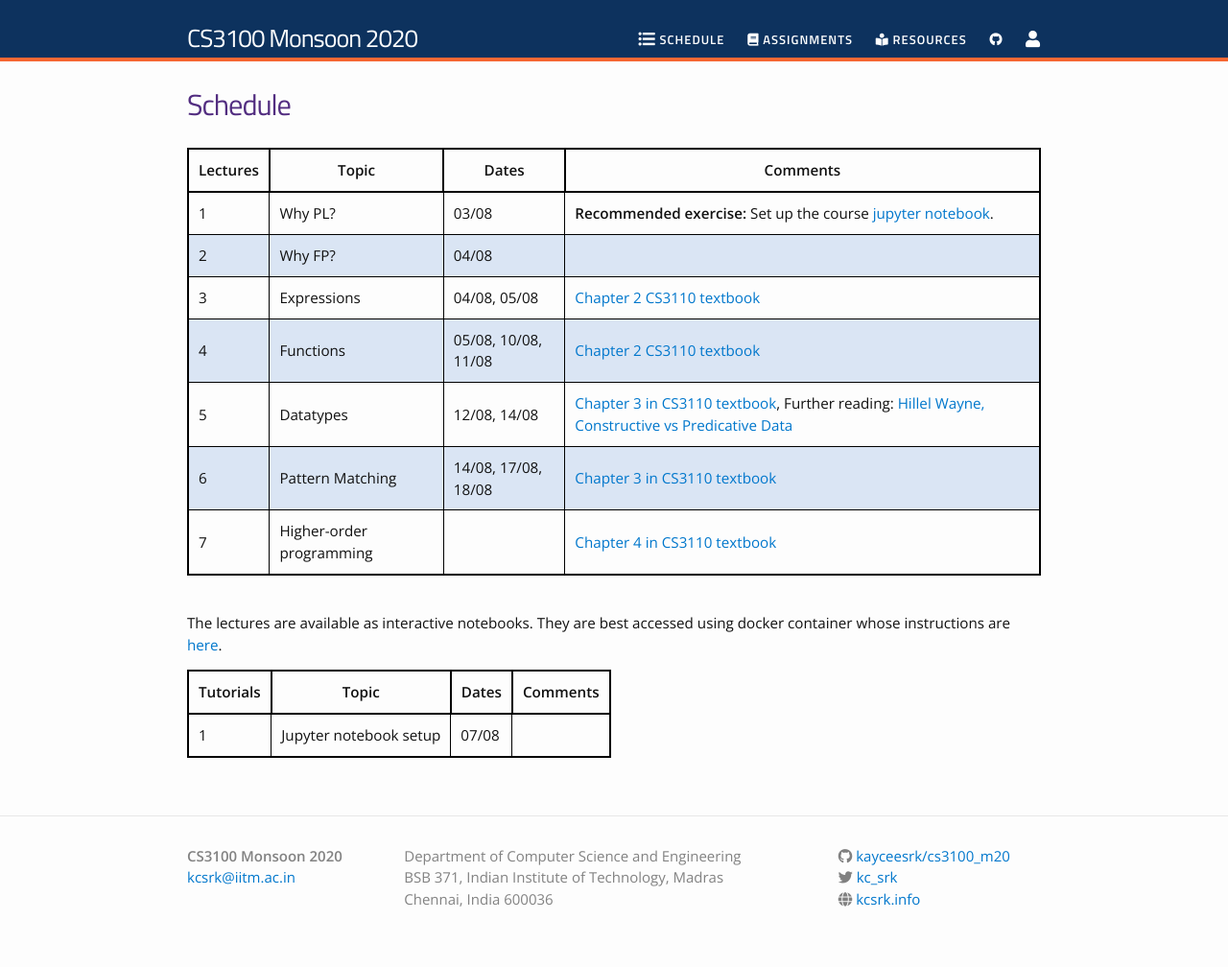
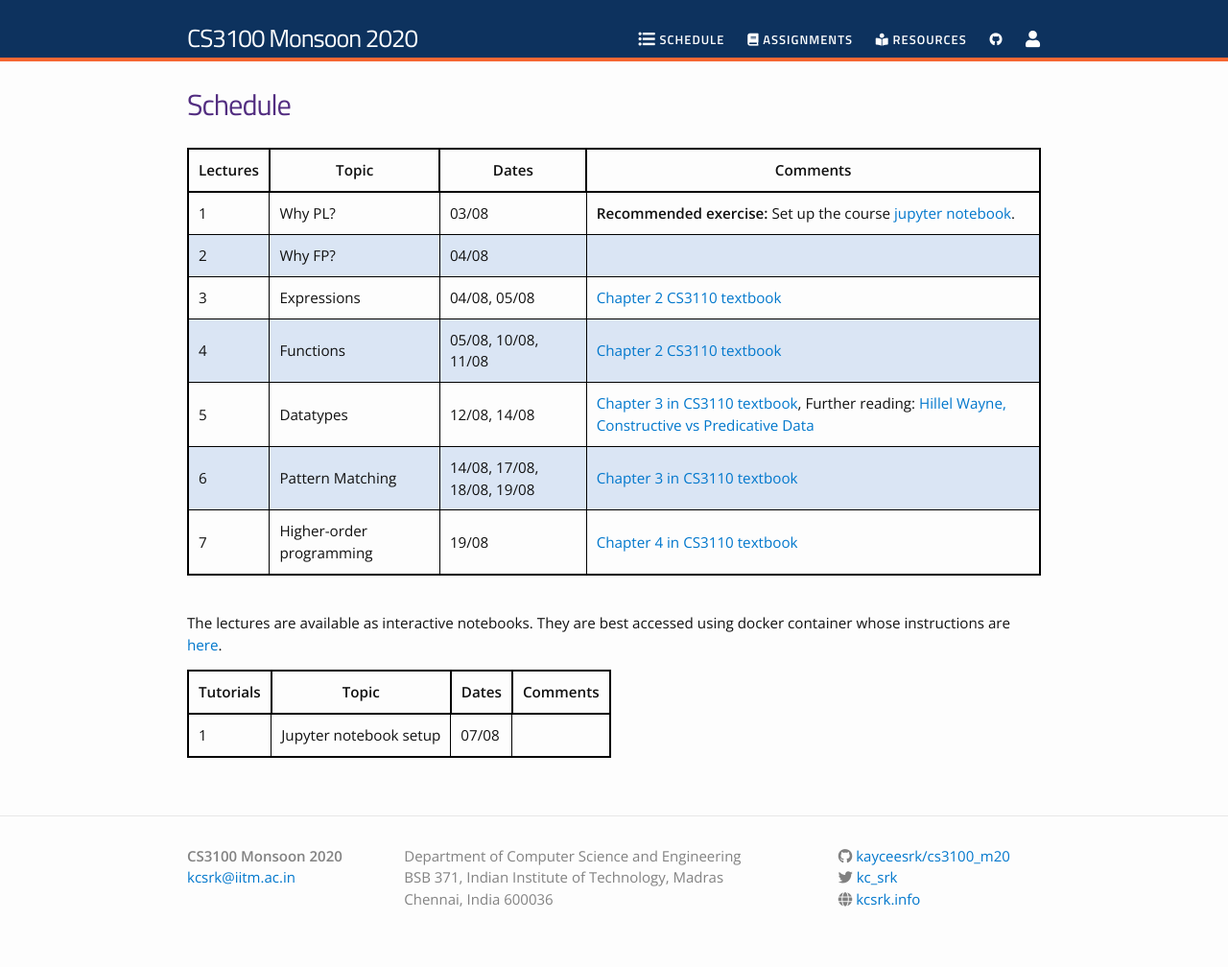
Before and after one commit to kayceesrk/cs3100_m20, a Jekyll site: the page built from schedule.md, in a window 1280 px wide. Shown: the whole page at 96% size. Built offline with Jekyll 4.4.1, drawn with Linux system fonts in a browser that asks for light colours; nearby versions of some CDN libraries.

Commit message:
Minor updates

```diff
--- a/schedule.md
+++ b/schedule.md
@@ -11,8 +11,8 @@
 | 3 | Expressions | 04/08, 05/08 | [Chapter 2 CS3110 textbook](https://www.cs.cornell.edu/courses/cs3110/2019sp/textbook/basics/intro.html) |
 | 4 | Functions | 05/08, 10/08, 11/08 | [Chapter 2 CS3110 textbook](https://www.cs.cornell.edu/courses/cs3110/2019sp/textbook/basics/intro.html) |
 | 5 | Datatypes | 12/08, 14/08 | [Chapter 3 in CS3110 textbook](http://www.cs.cornell.edu/courses/cs3110/2019sp/textbook/data/intro.html), Further reading: [Hillel Wayne, Constructive vs Predicative Data](https://www.hillelwayne.com/post/constructive/) |
-| 6 | Pattern Matching | 14/08, 17/08, 18/08 | [Chapter 3 in CS3110 textbook](http://www.cs.cornell.edu/courses/cs3110/2019sp/textbook/data/intro.html) |
-| 7 | Higher-order programming| | [Chapter 4 in CS3110 textbook](http://www.cs.cornell.edu/courses/cs3110/2019sp/textbook/data/intro.html) |
+| 6 | Pattern Matching | 14/08, 17/08, 18/08, 19/08 | [Chapter 3 in CS3110 textbook](http://www.cs.cornell.edu/courses/cs3110/2019sp/textbook/data/intro.html) |
+| 7 | Higher-order programming | 19/08 | [Chapter 4 in CS3110 textbook](http://www.cs.cornell.edu/courses/cs3110/2019sp/textbook/data/intro.html) |
 
 <br/>
 
```
Also changed, not shown: 1 other file.
